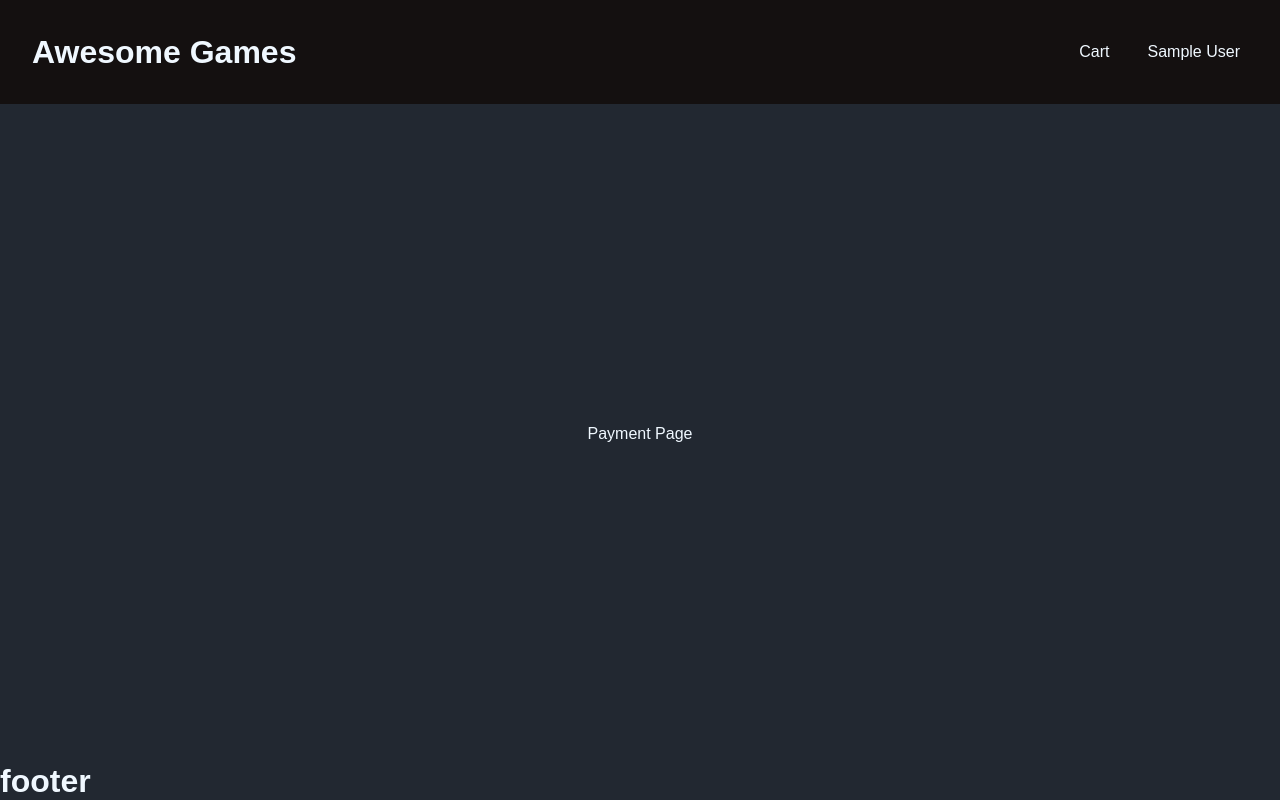
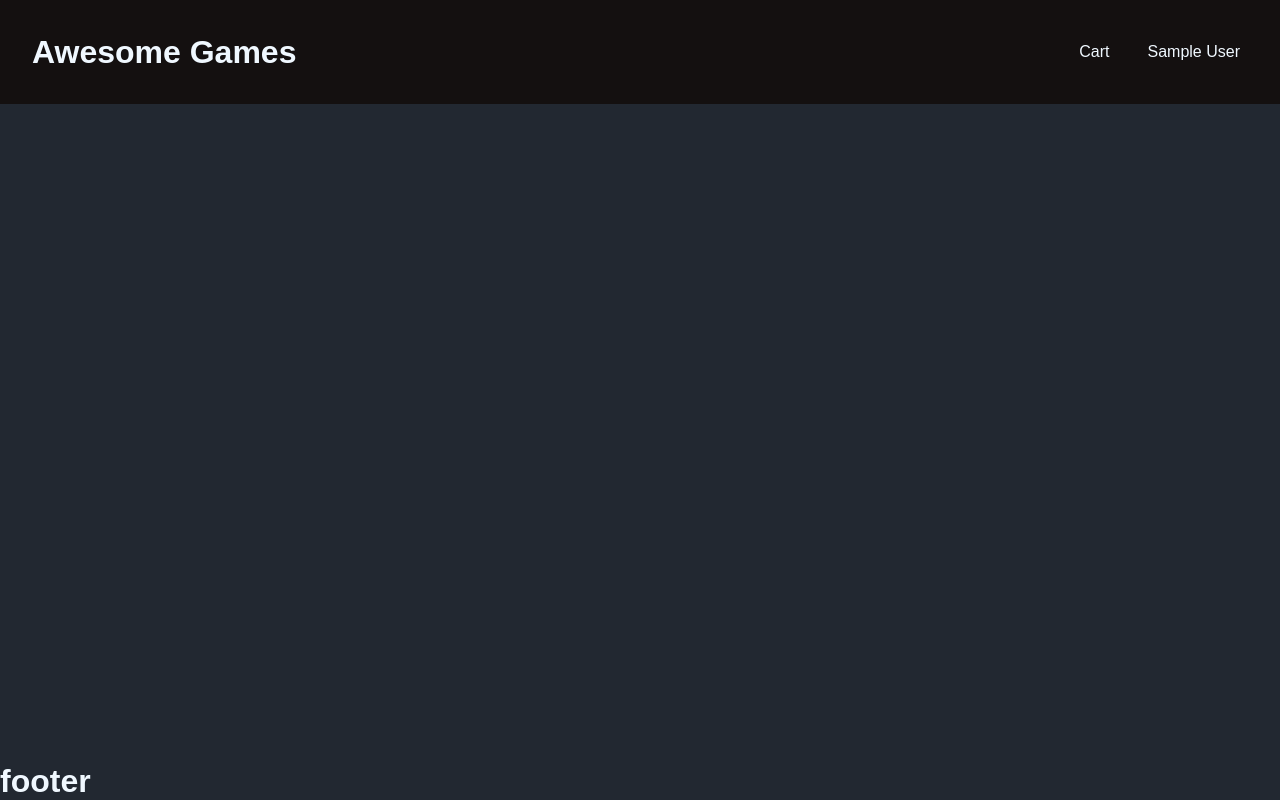
Before and after one commit to AliCo-Hash/vgamestore, a Next.js app: page /payment in a window 1280 px wide. Built offline with nearby package versions, Linux system fonts and the light colour scheme; no server answers; sample sign-in values are in the browser's storage.

Commit message:
paypal script and buttons added to payment page WIP:add cart summary card here and let paypal use it

```diff
--- a/package.json
+++ b/package.json
@@ -11,6 +11,7 @@
   "dependencies": {
     "@headlessui/react": "^1.7.14",
     "@heroicons/react": "^2.0.17",
+    "@paypal/react-paypal-js": "^7.8.3",
     "bcryptjs": "^2.4.3",
     "eslint": "8.36.0",
     "eslint-config-next": "13.2.4",
--- a/pages/_app.js
+++ b/pages/_app.js
@@ -1,7 +1,6 @@
 import "@/styles/globals.css";
 import { StoreProvider } from "@/utils/Store";
-import { SessionProvider, useSession } from "next-auth/react";
-import { useRouter } from "next/router";
+import { SessionProvider } from "next-auth/react";
 
 export default function App({
   Component,
--- a/pages/payment.js
+++ b/pages/payment.js
@@ -1,4 +1,5 @@
 import Layout from "@/components/Layout";
+import { PayPalScriptProvider, PayPalButtons } from "@paypal/react-paypal-js";
 import { useSession } from "next-auth/react";
 import { useRouter } from "next/router";
 
@@ -14,5 +15,11 @@ export default function Payment() {
     router.push("/signin");
   }
 
-  return <Layout pageTitle="Payment">Payment Page</Layout>;
+  return (
+    <Layout pageTitle="Payment">
+      <PayPalScriptProvider>
+        <PayPalButtons />
+      </PayPalScriptProvider>
+    </Layout>
+  );
 }
--- a/utils/data.js
+++ b/utils/data.js
@@ -97,7 +97,7 @@ const data = {
       platform: "Epic Games",
       description:
         "Stop the fanatical Calypso Twins from uniting the bandit clans and claiming the galaxy’s ultimate power. Only you, a thrill-seeking Vault Hunter, have the arsenal and allies to take them down.",
-      gameCodes: [],
+      gameCodes: ["YCPV-Q5ZS-DXVS-MHX5"],
     },
   ],
 };
```
Also changed, not shown: 1 other file (tests, documents, lock files or other folders).
